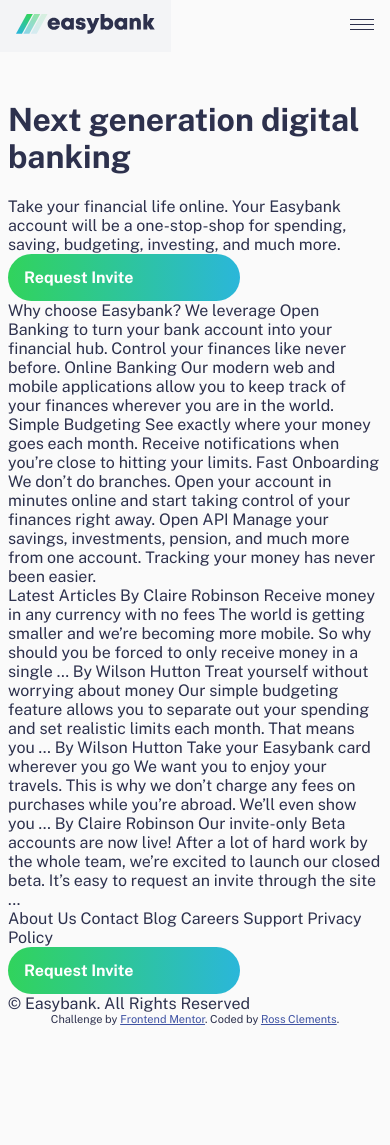
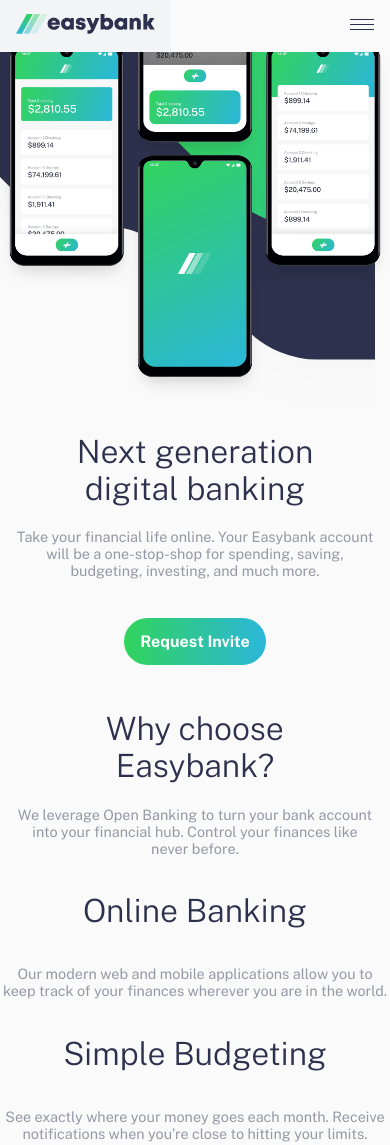
Before and after one commit to RosswClements/easybank-landingpage, a plain HTML site: page index.html in a window 390 px wide. Shown: the top 1145 px of the page. Before the commit the page ends 1025 px from the top, so only its background shows below. Drawn offline with nearby package versions, Linux system fonts and the light colour scheme.

Commit message:
container 1 mobile

```diff
--- a/index.html
+++ b/index.html
@@ -42,36 +42,45 @@
 <body>
 
   <div class="container" id="container1">
+    <div class="flex-item1" id="item1"><img src="./images/image-mockups.png" alt="" id="mockup"></div>
+    <div class="flex-item2">
   <h1>Next generation digital banking</h1>
 
-  Take your financial life online. Your Easybank account will be a one-stop-shop
-  for spending, saving, budgeting, investing, and much more.
+  <p>Take your financial life online. Your Easybank account will be a one-stop-shop
+  for spending, saving, budgeting, investing, and much more.</p>
+
+  <br>
+  <br>
 
   <a href="#" class="btn">Request Invite</a>
 
+  <br>
+  <br>
+  <br>
+    </div>
 </div>
 
 <div class="container" id="container2">
-  Why choose Easybank?
+  <div class="flex-item2"><h1>Why choose Easybank?</h1>
 
-  We leverage Open Banking to turn your bank account into your financial hub. Control
-  your finances like never before.
+    <p>We leverage Open Banking to turn your bank account into your financial hub. Control
+     your finances like never before.</p> </div>
 
-  Online Banking
-  Our modern web and mobile applications allow you to keep track of your finances
-  wherever you are in the world.
+  <h1>Online Banking</h1>
+  <p>Our modern web and mobile applications allow you to keep track of your finances
+    wherever you are in the world.</p>
 
-  Simple Budgeting
-  See exactly where your money goes each month. Receive notifications when you’re
-  close to hitting your limits.
+  <h1>Simple Budgeting</h1>
+  <p>See exactly where your money goes each month. Receive notifications when you’re
+    close to hitting your limits.</p>
 
-  Fast Onboarding
-  We don’t do branches. Open your account in minutes online and start taking control
-  of your finances right away.
+  <h1>Fast Onboarding</h1>
+  <p>We don’t do branches. Open your account in minutes online and start taking control
+    of your finances right away.</p>
 
-  Open API
-  Manage your savings, investments, pension, and much more from one account. Tracking
-  your money has never been easier.
+  <h1>Open API</h1>
+  <p>Manage your savings, investments, pension, and much more from one account. Tracking
+    your money has never been easier.</p>
 
 </div>
 <div class="container" id="container3">
--- a/style.css
+++ b/style.css
@@ -10,17 +10,25 @@
   --white: hsl(0, 0%, 100%);
 }
 
-html{
+html {
   background-color: var(--very-light-gray);
 }
 
-body{
-  font-family: 'Public Sans', sans-serif;
+body {
+  font-family: "Public Sans", sans-serif;
   color: var(--dark-blue);
   margin: 0;
   text-decoration: none;
 }
 
+h1 {
+  font-weight: 300;
+}
+
+p {
+  font-size: 0.9em;
+  color: var(--grayish-blue);
+}
 
 /* Navbar */
 
@@ -30,7 +38,6 @@ body{
   background-color: var(--very-light-gray);
   justify-content: space-around;
 }
-
 
 .topnav a {
   float: left;
@@ -55,7 +62,7 @@ body{
   display: none;
 }
 
-.btn{
+.btn {
   font-size: 1rem;
   color: var(--white) !important;
   font-weight: 700;
@@ -72,11 +79,21 @@ body{
 .container {
   display: flex;
   position: sticky;
+  text-align: center;
+}
+
+#container1 {
+  flex-direction: row-reverse;
+}
+
+.flex-item1 {
+  background-image: url(./images/bg-intro-desktop.svg);
+  background-position: 0 -200px;
+  background-repeat: no-repeat;
 }
 
 /* Mobile */
 @media screen and (max-width: 800px) {
-
   /* Navbar */
 
   .topnav a:not(:first-child) {
@@ -101,7 +118,6 @@ body{
     background-color: var(--very-light-gray);
     position: absolute;
     z-index: 9;
-
   }
   .topnav.responsive {
     justify-content: space-between;
@@ -110,8 +126,6 @@ body{
     z-index: 7;
     background-color: transparent;
     background-image: linear-gradient(var(--dark-blue), transparent);
-
-
   }
   .topnav.responsive .icon {
     position: fixed;
@@ -132,7 +146,7 @@ body{
     display: block;
     background-color: var(--very-light-gray);
     z-index: 8;
-    color: var(--dark-blue)
+    color: var(--dark-blue);
   }
 
   .topnav.responsive .transparent {
@@ -142,22 +156,48 @@ body{
     margin-bottom: 15em;
   }
 
-  #btn1{
+  #btn1 {
     display: none !important;
   }
 
   /* Welcome Section */
 
-  .container{
+  .container {
     flex-direction: column;
     /* background-color: black; */
-    margin-left: 0.5em;
-    margin-right: 0.5em;
+    /* margin-left: 0.5em; */
+    /* margin-right: 0.5em; */
   }
 
-    #container1{
-      padding-top: 5em;
+  #container1 {
+    flex-direction: column;
+    /* padding-top: -1em; */
   }
 
+  .flex-item1 {
+    background-image: url(./images/bg-intro-mobile.svg);
+    background-position: 0 15px;
+    background-repeat: no-repeat;
+    overflow: hidden;
+    margin: 0px;
+    padding: 0px;
+  }
+
+  #mockup {
+    width: 100%;
+    height: 100%;
+    object-position: 0 -45px;
+    margin: -35px;
+  }
+
+  .flex-item2 {
+    margin-left: 1em;
+    margin-right: 1em;
+  }
+
+  .flex-item2 h1 {
+    margin-left: 1em;
+    margin-right: 1em;
+  }
 
 }
```
Lines whose indentation alone changed are shown as unchanged.
